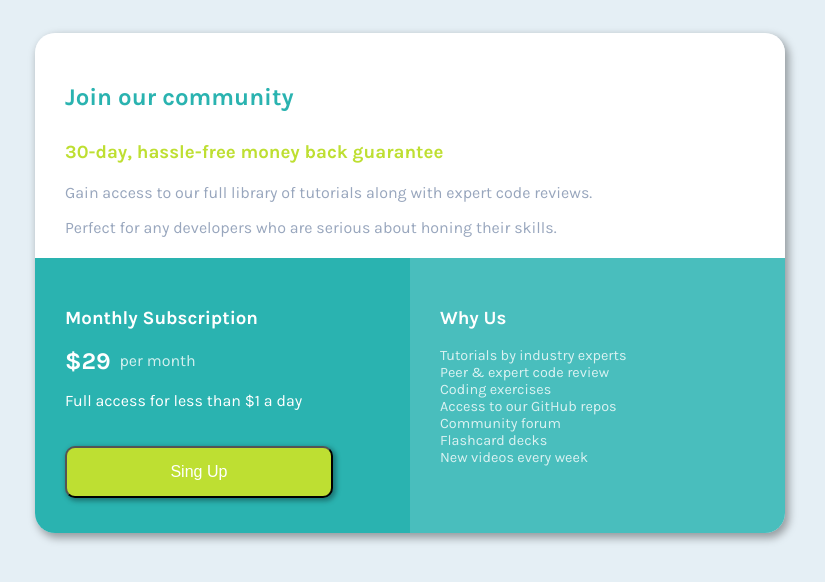
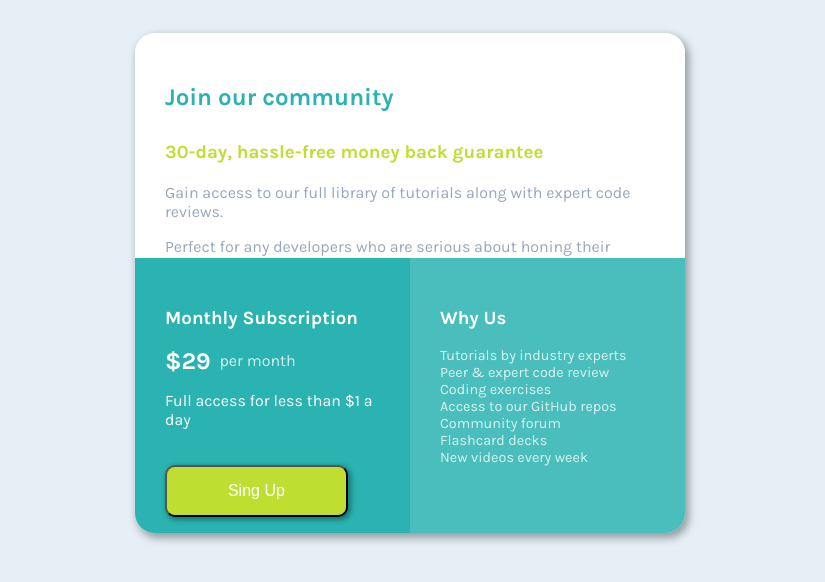
Before and after one commit to IngaSafranova/single-price-grid-component-master, a plain HTML site: page index.html in a window 1280 px wide. Shown: the whole page, without its empty margins (230-1055 px from the left). Drawn offline with Linux system fonts and the light colour scheme.

Commit message:
given responsive design

```diff
--- a/styles.css
+++ b/styles.css
@@ -15,8 +15,7 @@ body {
   background-color: hsl(204, 43%, 93%);
 }
 .card {
-  width: 750px;
-  height: 500px;
+
   border-radius: 20px;
   box-shadow: 3px 4px 8px 1px rgba(0, 0, 0, 0.35);
   /*To hide any child components parts (coners in this instans) that overflow the main container*/
@@ -37,8 +36,9 @@ body {
 }
 #bottom-left {
   display: inline-block;
-  width: 50%;
+  /* width: 50%; */
   height: 100%;
+  width: 100%;
   padding: 30px;
 
   /*To put the div into top spot into parent div*/
@@ -47,7 +47,8 @@ body {
 }
 #bottom-right {
   display: inline-block;
-  width: 50%;
+  /* width: 50%; */
+  width: 100%;
   height: 100%;
   padding: 30px;
   vertical-align: top;
@@ -99,3 +100,13 @@ ul {
   opacity: 0.8;
   font-size: 0.9rem;
 }
+
+@media(min-width : 576px) {
+  .card {
+     width: 550px;
+  height: 500px;
+  }
+  #bottom-left, #bottom-right {
+    width: 50%;
+  }
+}
```
